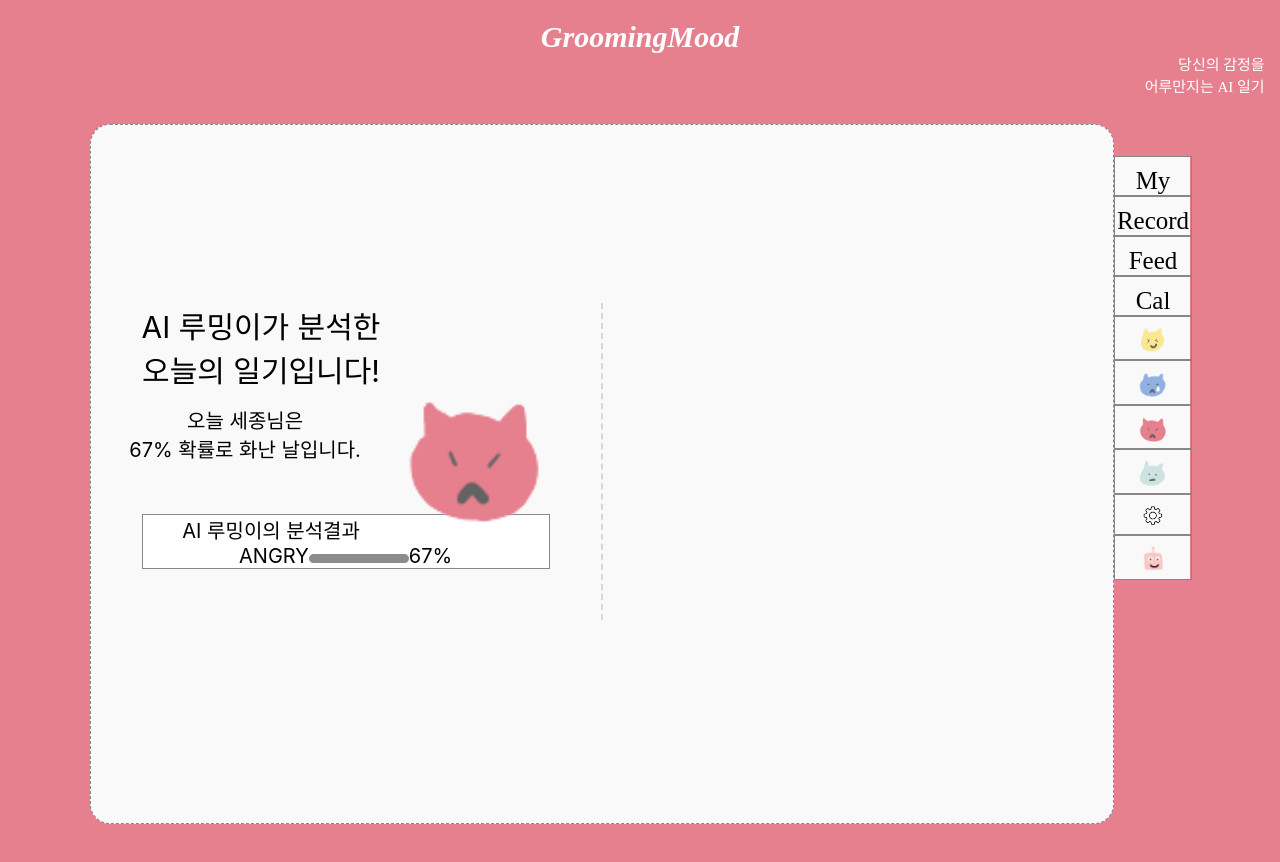
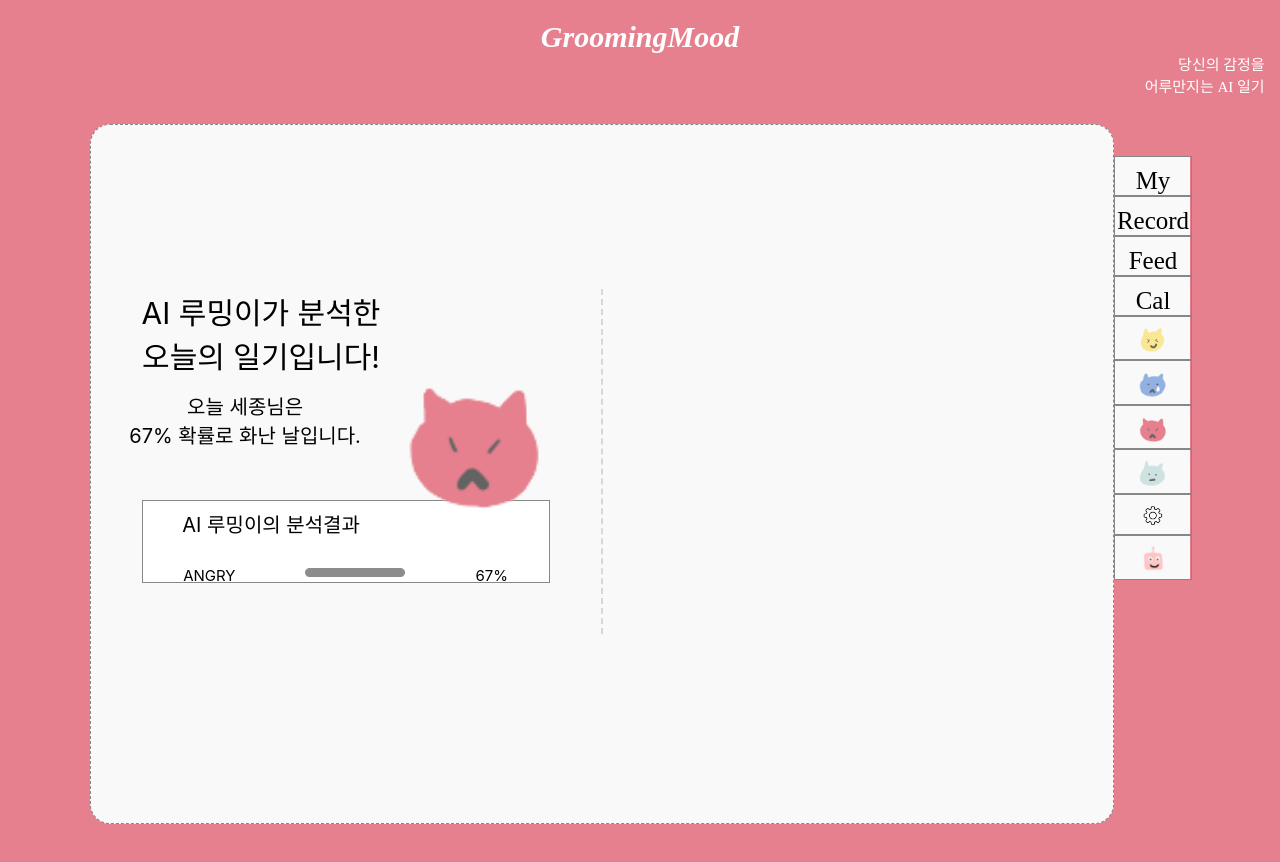
Before and after one commit to Grooming-Mood/front, a React (Create React App) app: page /result in a window 1280 px wide. Shown: the top 862 px of the page. Built offline with nearby package versions, Linux system fonts and the light colour scheme; a web font is replaced by a local one.

Commit message:
Feat : 분석 css 화면에 설정

```diff
--- a/src/App.css
+++ b/src/App.css
@@ -1195,27 +1195,26 @@ button{
 
 .result-container-left-row-third-second-feel{
     /* font-family: 'KyoboHand'; */
-    font-size: 20px;
+    font-size: 15px;
+    flex: 1;
+    float: left;
+    flex-direction: column;
+    margin: 2% 0% 5% 10%;
+}
+.result-container-left-row-third-second-bar{
+    /* font-family: 'KyoboHand'; */
     flex: 1;
     float: center;
     flex-direction: column;
-    margin: 2% 0% 5% 2%;
-}
-.result-container-left-row-third-second-bar{
-    /* font-family: 'KyoboHand'; */
-    font-size: 20px;
-    flex: 1;
-    float: center;
-    flex-direction: column;
-    margin: 2% 0% 5% 2%;
+    margin: 2% 0% 5% 0%;
 }
 .result-container-left-row-third-second-percent{
     /* font-family: 'KyoboHand'; */
-    font-size: 20px;
+    font-size: 15px;
     flex: 1;
-    float: center;
+    float: right;
     flex-direction: column;
-    margin: 2% 0% 5% 2%;
+    margin: 2% 10% 5% 0%;
 }
 
 .result-container-left-row-third-face{
--- a/src/views/Result.jsx
+++ b/src/views/Result.jsx
@@ -39,10 +39,10 @@ function Result(props) {
 
                         </div>
                         <div className="result-container-left-row-third">
-                            AI 루밍이의 분석결과<br/>
-                            ANGRY
-                            <img src={Progressbar} alt="Progressbar" style={{"width":"100px","hight":"100px"}}/>
-                            67%
+                            <div className="result-container-left-row-third-first">AI 루밍이의 분석결과<br/></div>
+                            <span className="result-container-left-row-third-second-feel">ANGRY</span>
+                            <span className="result-container-left-row-third-second-bar"><img src={Progressbar} alt="Progressbar" style={{"width":"100px","hight":"100px"}}/></span>
+                            <span className="result-container-left-row-third-second-percent">67%</span>
                         </div>
                     </div>
                     <div className="result-container-right">
```
